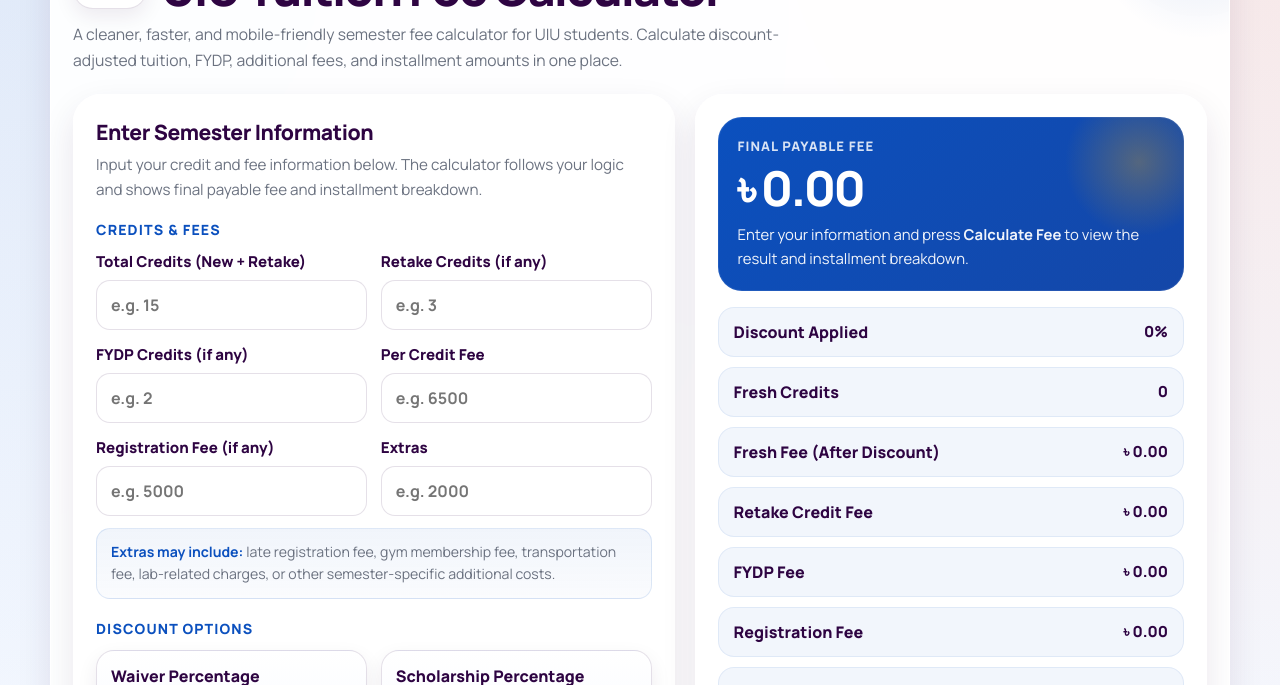
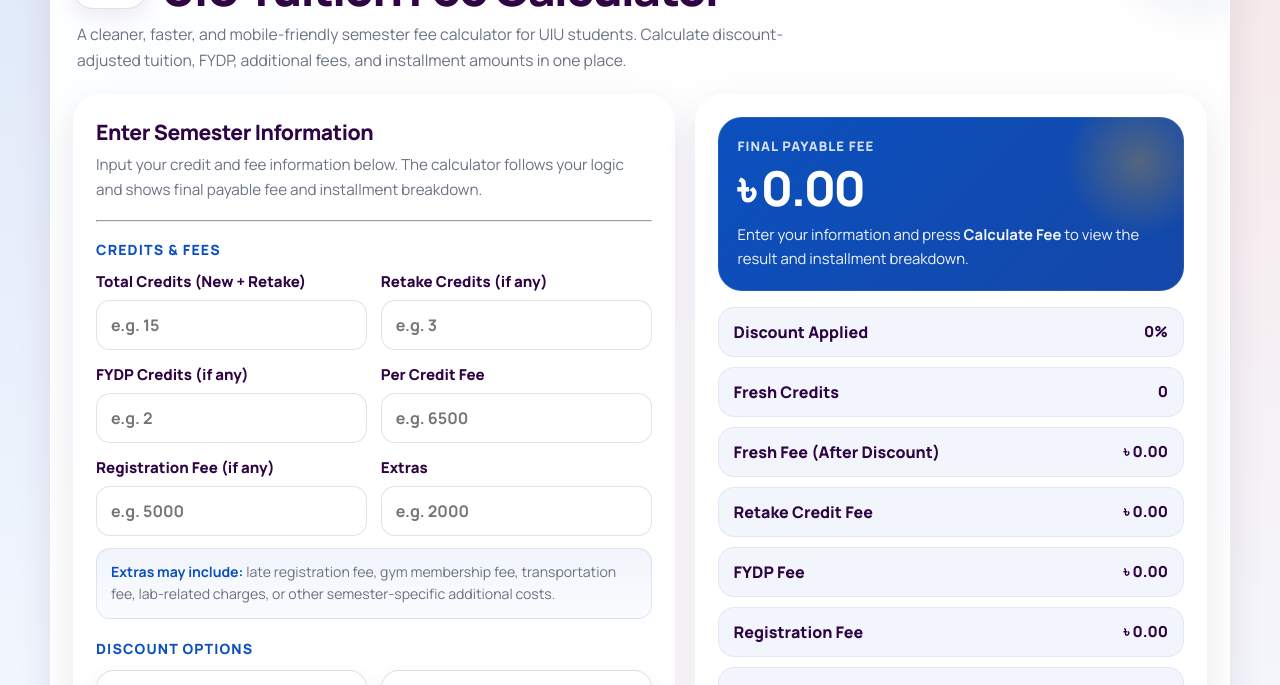
Before and after one commit to TashinParvez/uiu-tuition-fee-calculator, a plain HTML site: page index.html in a window 1280 px wide. Shown: the part 115-800 px from the top of the page. Drawn offline with Linux system fonts and the light colour scheme.

Commit message:
feat: fix ui

```diff
--- a/index.html
+++ b/index.html
@@ -13,7 +13,7 @@
     <meta name="author" content="Md Tashin Parvez" />
     <meta name="robots" content="index, follow" />
     <meta name="theme-color" content="#0B50BE" />
-
+    <link rel="icon" type="image/x-icon" href="uiuTFC2.png" />
     <meta property="og:type" content="website" />
     <meta property="og:title" content="UIU Tuition Fee Calculator" />
     <meta property="og:description"
@@ -201,6 +201,7 @@
             color: var(--muted);
             line-height: 1.65;
             font-size: 0.98rem;
+            padding-left: 4px;
         }
 
         .main-grid {
@@ -915,7 +916,7 @@
                         Input your credit and fee information below. The calculator follows your logic and shows final
                         payable fee and installment breakdown.
                     </p>
-
+                    <hr>
                     <div class="alert" id="alertBox"></div>
 
                     <div class="section-title">Credits & Fees</div>
```
